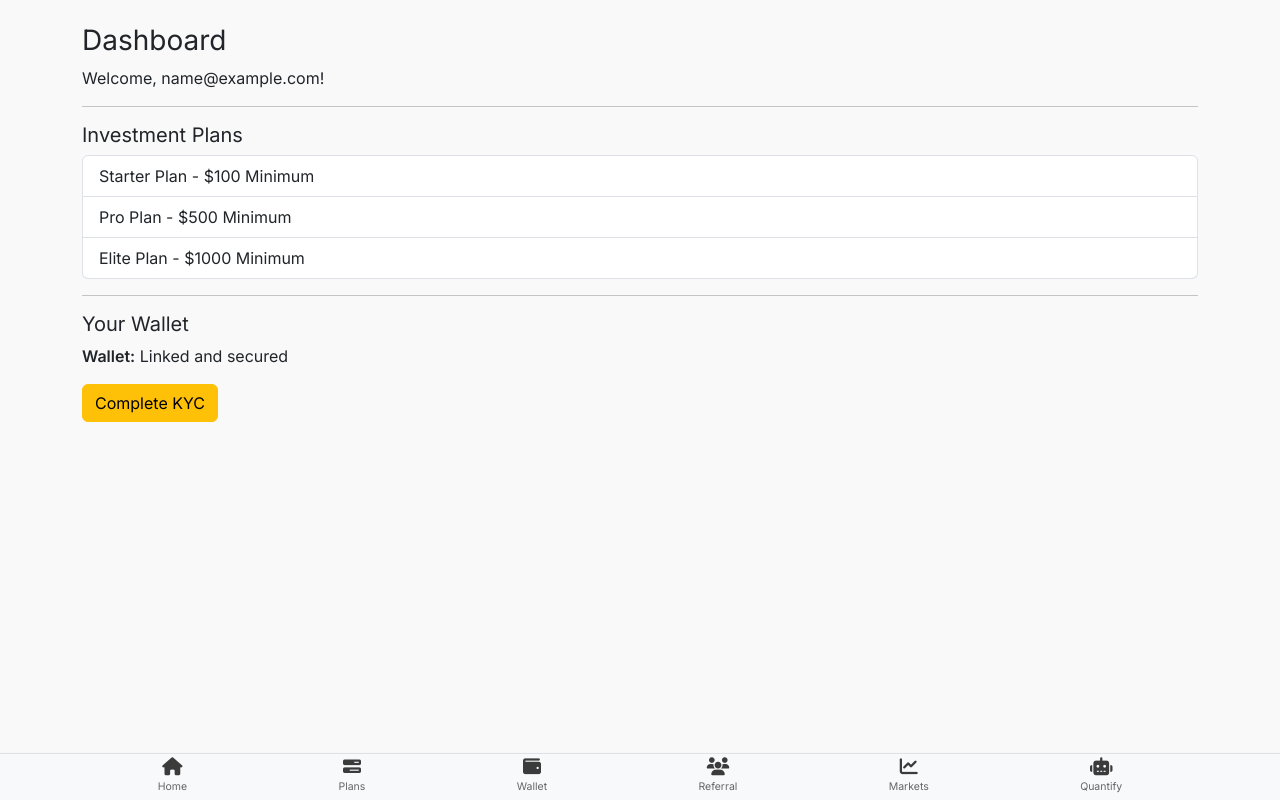
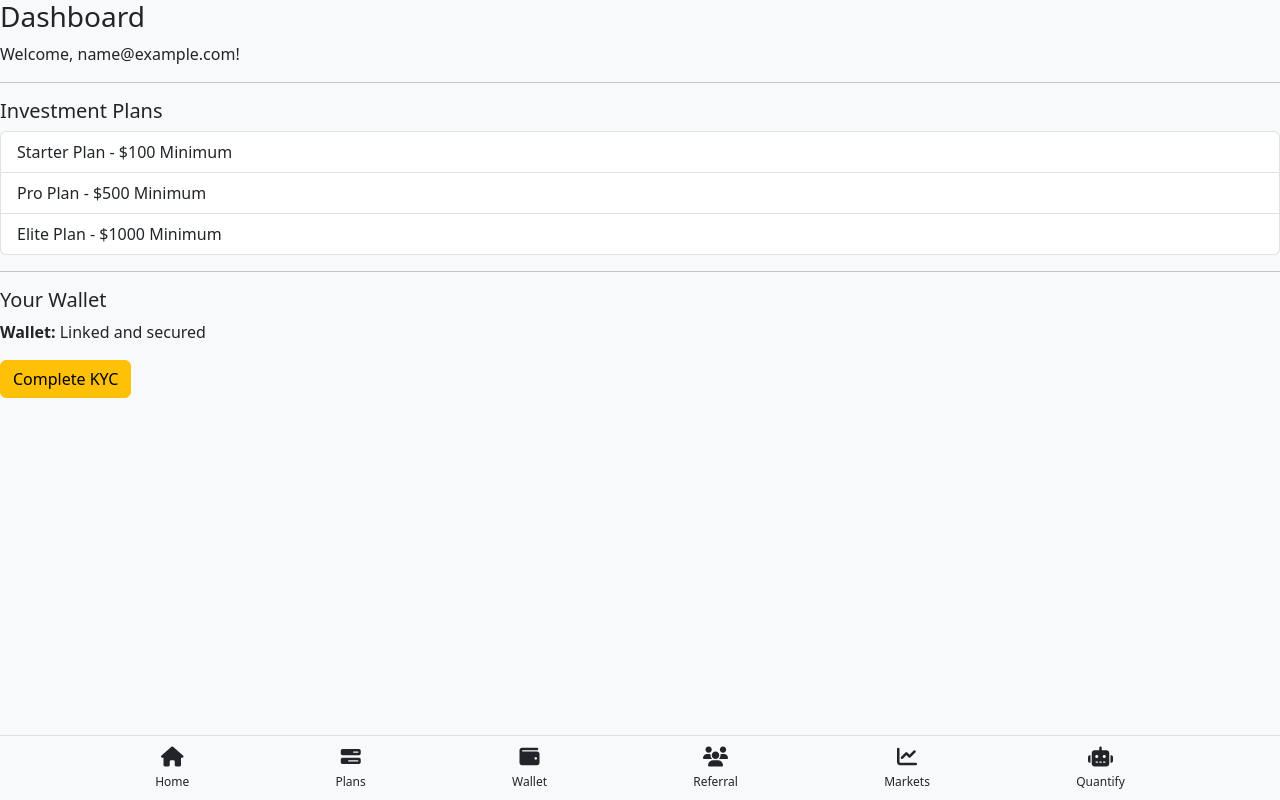
Before and after one commit to vumiiliakonga2-ctrl/-ai-invest-app, a Flask app: page /dashboard in a window 1280 px wide. Run offline with Flask 3, Linux system fonts and the light colour scheme; the visitor is signed in with stand-in values (Sample User, id 1).

Commit message:
Update base.html

```diff
--- a/templates/base.html
+++ b/templates/base.html
@@ -1,31 +1,58 @@
 <!DOCTYPE html>
 <html lang="en">
 <head>
-  <meta charset="UTF-8" />
-  <meta name="viewport" content="width=device-width, initial-scale=1.0" />
-  <title>{% block title %}AI Crypto Investment{% endblock %}</title>
-
-  <!-- Google Fonts -->
-  <link href="https://fonts.googleapis.com/css2?family=Inter:wght@400;600&display=swap" rel="stylesheet">
-
-  <!-- Bootstrap CSS -->
-  <link href="https://cdn.jsdelivr.net/npm/bootstrap@5.3.3/dist/css/bootstrap.min.css" rel="stylesheet" />
-
-  <!-- FontAwesome -->
-  <link rel="stylesheet" href="https://cdnjs.cloudflare.com/ajax/libs/font-awesome/6.4.0/css/all.min.css"/>
-
-  <!-- Custom CSS -->
-  <link rel="stylesheet" href="{{ url_for('static', filename='style.css') }}" />
+    <meta charset="UTF-8" />
+    <meta name="viewport" content="width=device-width, initial-scale=1" />
+    <title>{% block title %}AI Crypto Investment{% endblock %}</title>
+    <link href="https://cdn.jsdelivr.net/npm/bootstrap@5.3.3/dist/css/bootstrap.min.css" rel="stylesheet" />
+    <link rel="stylesheet" href="https://cdnjs.cloudflare.com/ajax/libs/font-awesome/6.4.0/css/all.min.css" />
+    <style>
+        body { padding-bottom: 70px; background-color: #f8f9fa; }
+        .nav-link small { font-size: 12px; }
+        .hero-section {
+            background: linear-gradient(135deg, #1e1e2f, #222c42);
+            color: white;
+            padding: 60px 20px;
+            text-align: center;
+        }
+        .hero-section h1 { font-weight: 700; }
+        .section-box {
+            padding: 30px;
+            margin-bottom: 20px;
+            background: white;
+            border-radius: 12px;
+            box-shadow: 0 0 10px rgba(0,0,0,0.05);
+        }
+    </style>
 </head>
 <body>
 
-  <main class="container py-4">
     {% block content %}{% endblock %}
-  </main>
 
-  {% include 'nav.html' %}
+    <!-- Bottom Navigation Bar -->
+    <nav class="navbar navbar-light bg-light navbar-expand fixed-bottom border-top">
+        <div class="container justify-content-around">
+            <a class="nav-link text-center" href="{{ url_for('index') }}">
+                <i class="fa-solid fa-house fa-lg"></i><br><small>Home</small>
+            </a>
+            <a class="nav-link text-center" href="{{ url_for('dashboard') }}#plans">
+                <i class="fa-solid fa-bars-progress fa-lg"></i><br><small>Plans</small>
+            </a>
+            <a class="nav-link text-center" href="{{ url_for('dashboard') }}#wallet">
+                <i class="fa-solid fa-wallet fa-lg"></i><br><small>Wallet</small>
+            </a>
+            <a class="nav-link text-center" href="{{ url_for('referral') }}">
+                <i class="fa-solid fa-users fa-lg"></i><br><small>Referral</small>
+            </a>
+            <a class="nav-link text-center" href="{{ url_for('markets') }}">
+                <i class="fa-solid fa-chart-line fa-lg"></i><br><small>Markets</small>
+            </a>
+            <a class="nav-link text-center" href="{{ url_for('quantify') }}">
+                <i class="fa-solid fa-robot fa-lg"></i><br><small>Quantify</small>
+            </a>
+        </div>
+    </nav>
 
-  <!-- Bootstrap JS -->
-  <script src="https://cdn.jsdelivr.net/npm/bootstrap@5.3.3/dist/js/bootstrap.bundle.min.js"></script>
+    <script src="https://cdn.jsdelivr.net/npm/bootstrap@5.3.3/dist/js/bootstrap.bundle.min.js"></script>
 </body>
 </html>
```
